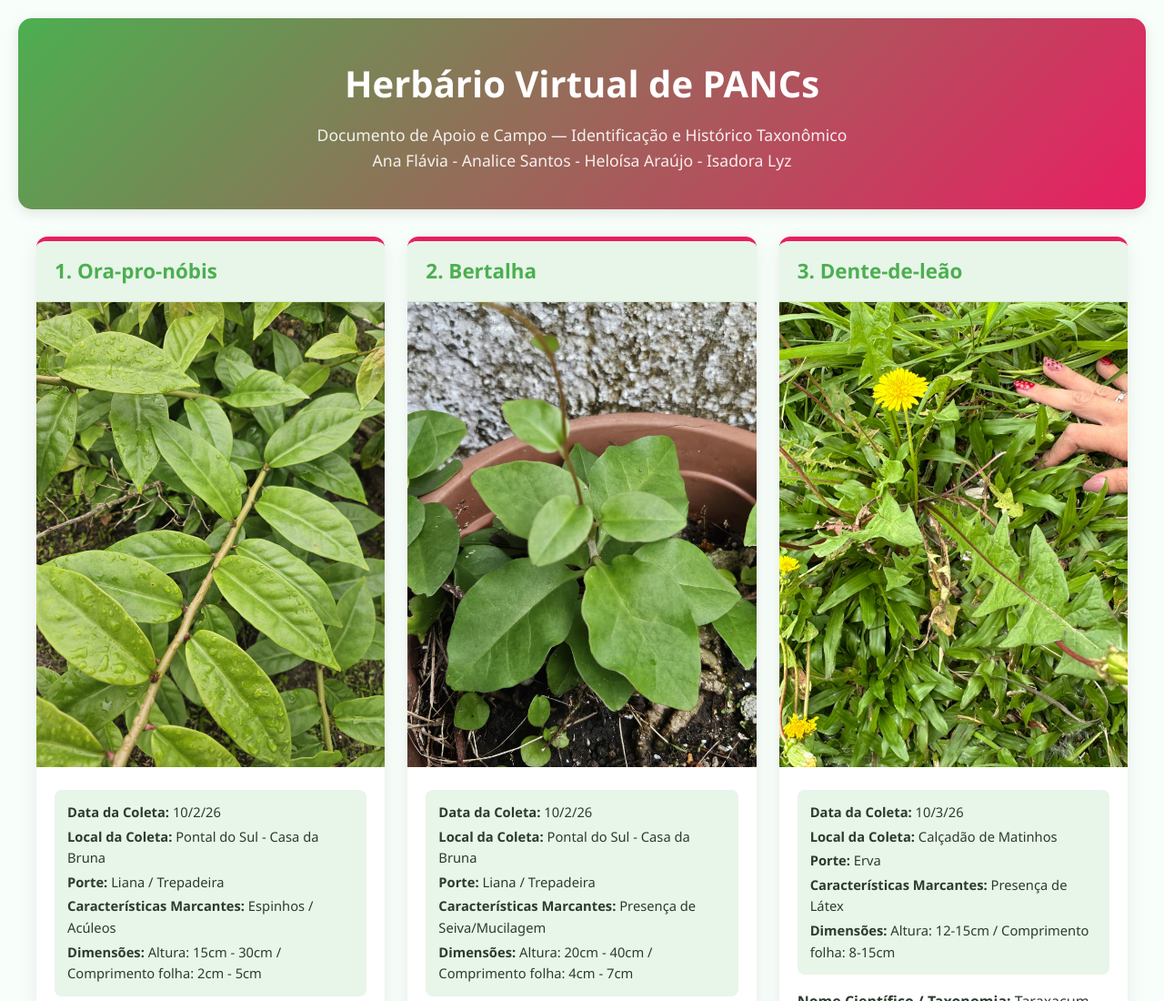
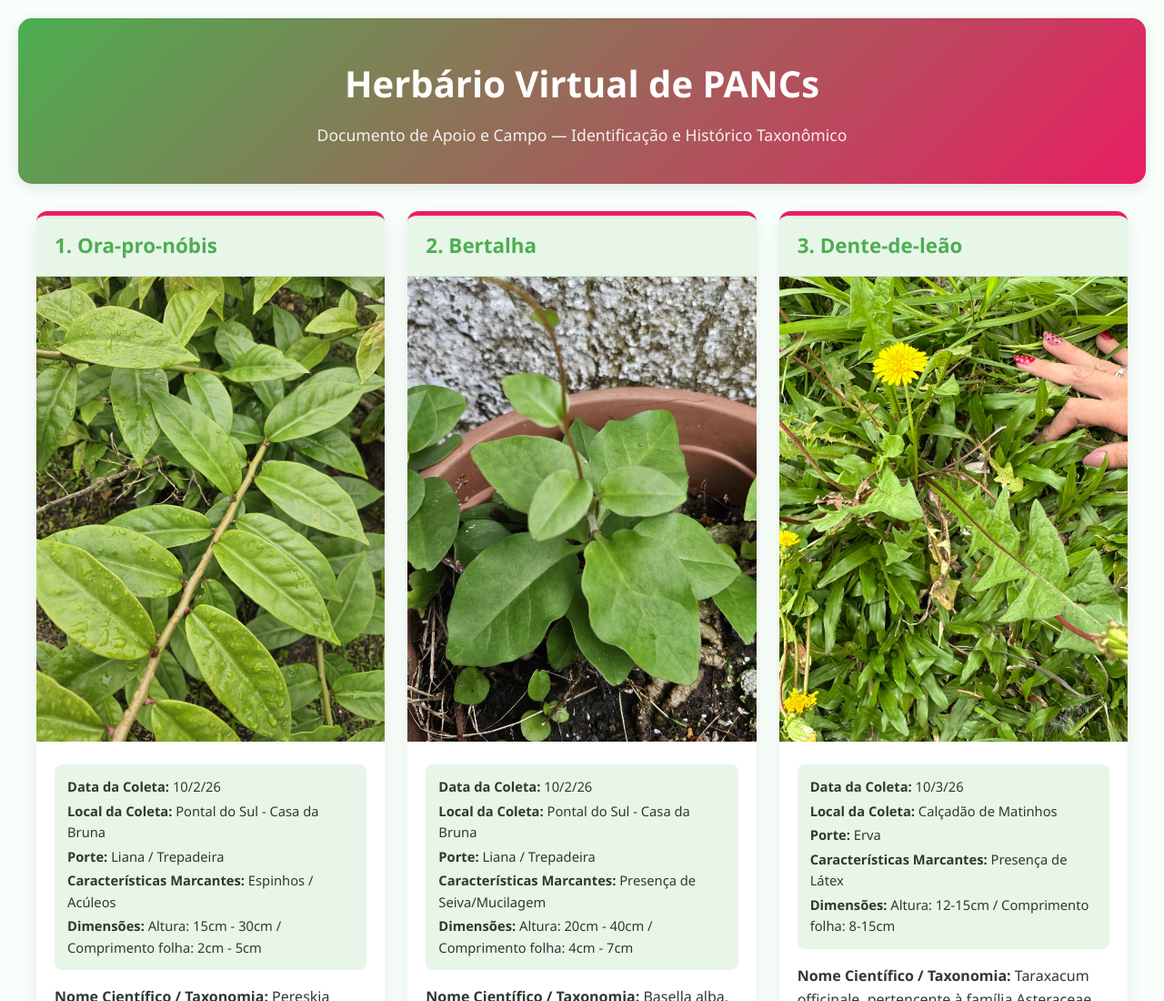
Before and after one commit to isaaalyz/BOTANICA, a plain HTML site: page index.html in a window 1280 px wide. Shown: the top 1100 px of the page at 91% size. Drawn offline with Linux system fonts and the light colour scheme.

Commit message:
DEU CERTO BB

```diff
--- a/index.html
+++ b/index.html
@@ -137,10 +137,11 @@ footer {
 </head>
 <body>
 
+
 <header>
     <h1>Herbário Virtual de PANCs</h1>
     <p>Documento de Apoio e Campo — Identificação e Histórico Taxonômico</p>
-     <p>Ana Flávia - Analice Santos - Heloísa Araújo - Isadora Lyz</p>
+
 </header>
 <div class="container">
 
```
